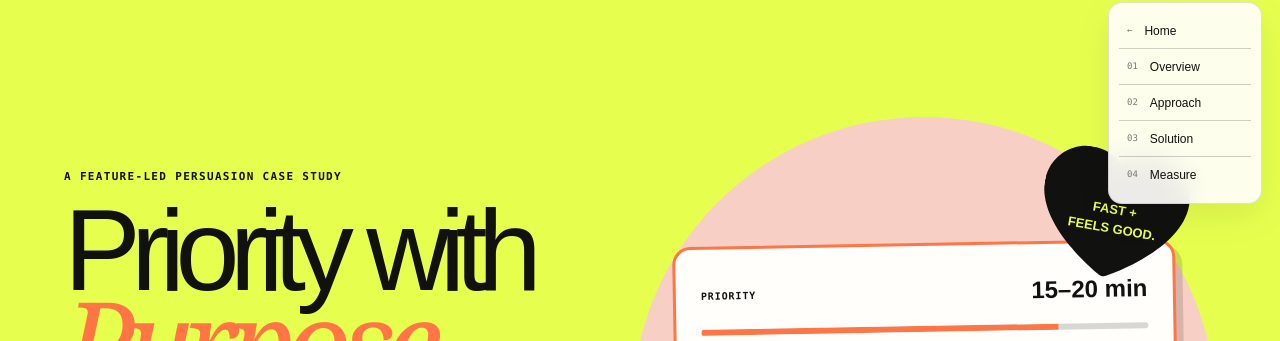
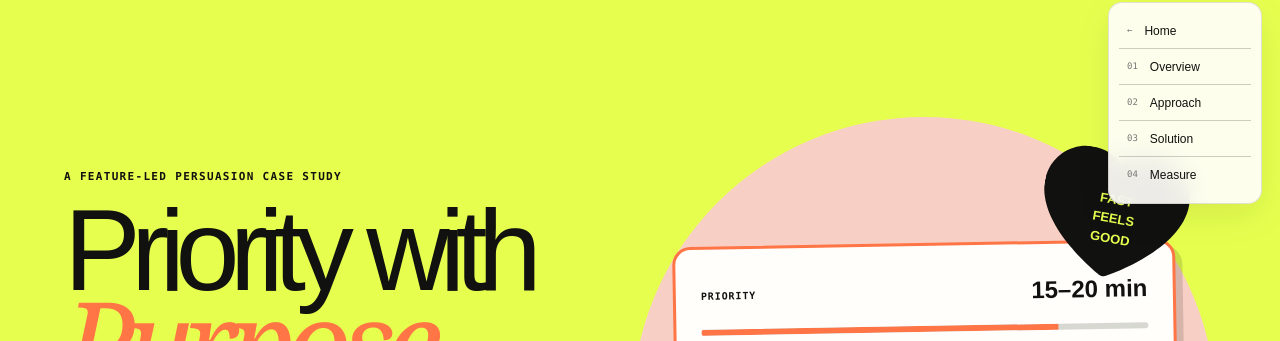
Before and after one commit to gridboxes/LMWN-Challenge, a Next.js app: page /work/priority-with-purpose in a window 1280 px wide. Shown: the part 86-427 px from the top of the page. Built offline with nearby package versions, Linux system fonts and the light colour scheme.

Commit message:
Stack Priority heart sticker wording

```diff
--- a/app/page.tsx
+++ b/app/page.tsx
@@ -267,7 +267,7 @@ export function CaseStudy({ variant }: { variant: "locker" | "priority" }) {
           </div>
         </div>
         <div className="priority-hero-art" aria-label="Delivery speed comparison illustration">
-          <span className="speed-sticker">FAST +<br />FEELS GOOD.</span>
+          <span className="speed-sticker">FAST<br />FEELS<br />GOOD</span>
           <div className="speed-line speed-line-fast"><b>PRIORITY</b><strong>15–20 min</strong><i /></div>
           <div className="speed-line"><b>NORMAL</b><strong>30–40 min</strong><i /></div>
           <div className="speed-line"><b>LOW-COST</b><strong>45–60 min</strong><i /></div>
```
